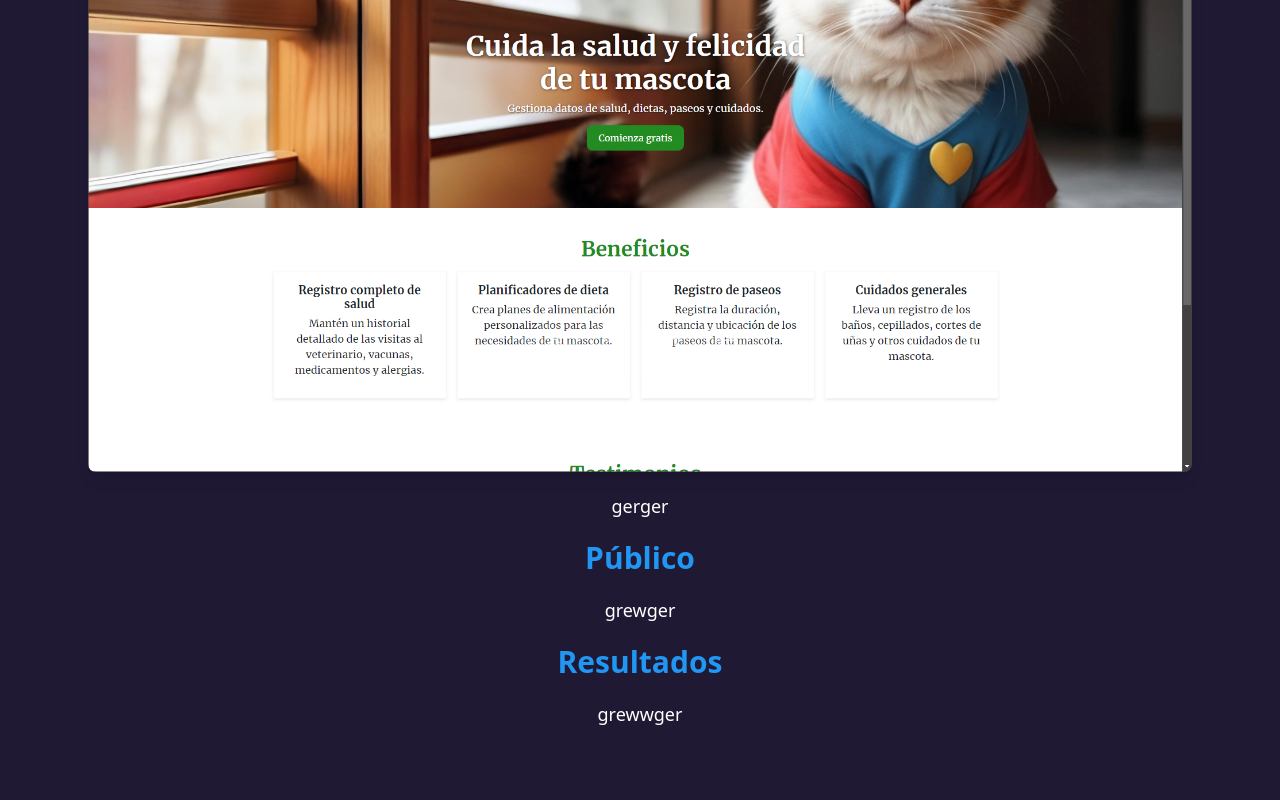
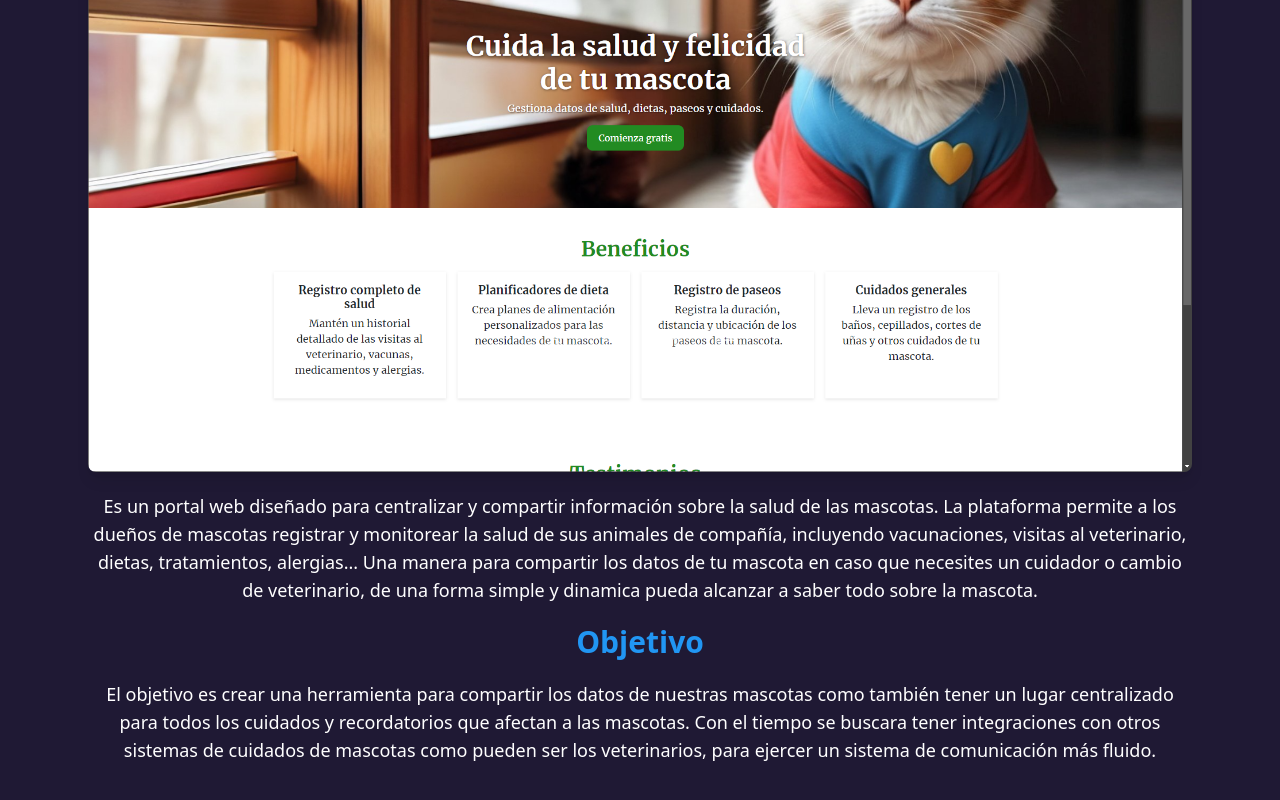
Before and after one commit to Rastler89/portfolio, a Next.js app: page /project/1 in a window 1280 px wide. Shown: the part 386-1186 px from the top of the page. Built offline with nearby package versions, Linux system fonts and the light colour scheme.

Commit message:
presentación isister

```diff
--- a/data.tsx
+++ b/data.tsx
@@ -181,7 +181,7 @@ export const dataPortfolio = [
         //Si tiene descripción: true abrirá la descripción del proyecto
         withDescription: true,
         //Status: 0 oculto, 1 visible (Posible nuevos valores para futuras funcionalidades)
-        status: 0,
+        status: 1,
         tecnologies: [
             {
                 name: "Laravel",
@@ -193,14 +193,14 @@ export const dataPortfolio = [
         ],
         image: "/isister.png",
         //Enlaces del proyecto
-        urlGithub: "fefe",
-        urlDemo: "efe",
+        urlGithub: "",
+        urlDemo: "https://isister.org",
         //Información del proyecto
-        description: "gerger",
-        objective: "",
-        public: "grewger",
+        description: "Es un portal web diseñado para centralizar y compartir información sobre la salud de las mascotas. La plataforma permite a los dueños de mascotas registrar y monitorear la salud de sus animales de compañía, incluyendo vacunaciones, visitas al veterinario, dietas, tratamientos, alergias... Una manera para compartir los datos de tu mascota en caso que necesites un cuidador o cambio de veterinario, de una forma simple y dinamica pueda alcanzar a saber todo sobre la mascota.",
+        objective: "El objetivo es crear una herramienta para compartir los datos de nuestras mascotas como también tener un lugar centralizado para todos los cuidados y recordatorios que afectan a las mascotas. Con el tiempo se buscara tener integraciones con otros sistemas de cuidados de mascotas como pueden ser los veterinarios, para ejercer un sistema de comunicación más fluido.",
+        public: "",
         caracteristicas: "",
-        results: "grewwger",
+        results: "",
         lecciones: ""
 
     }
```
